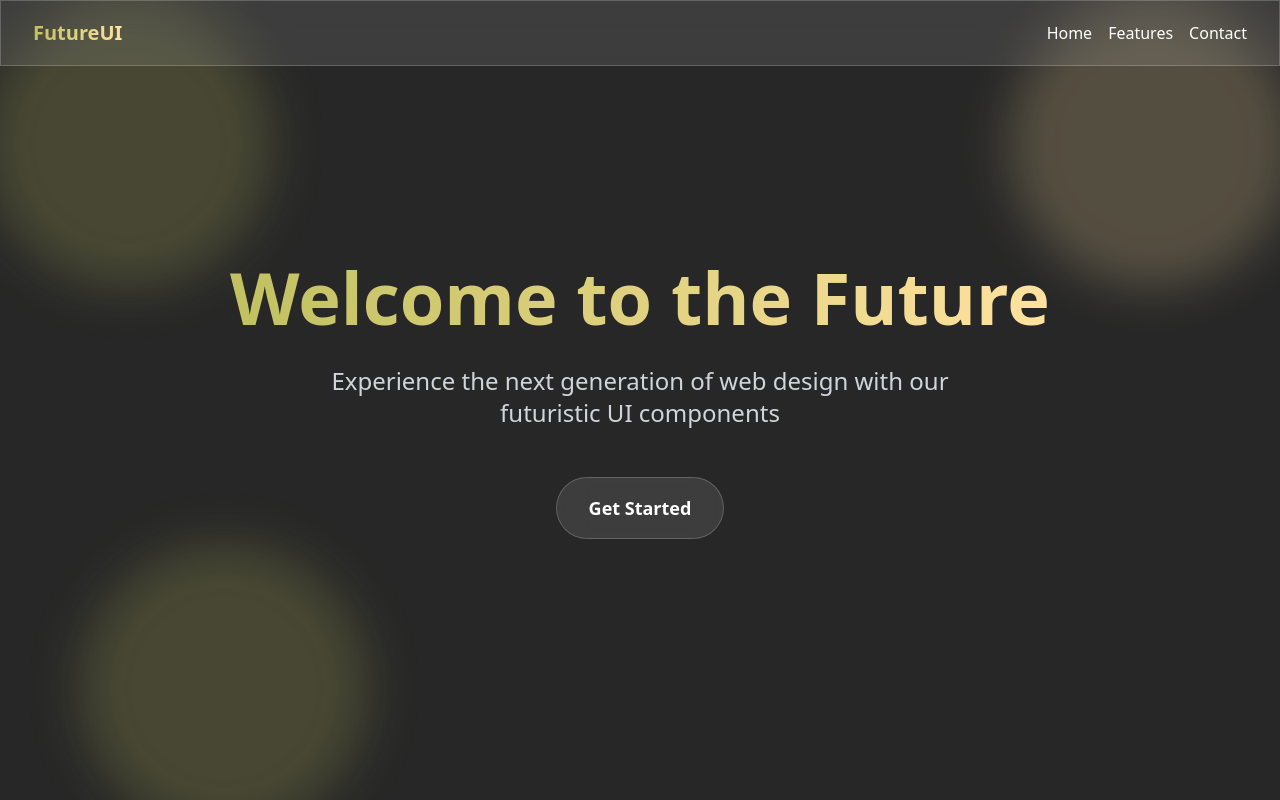
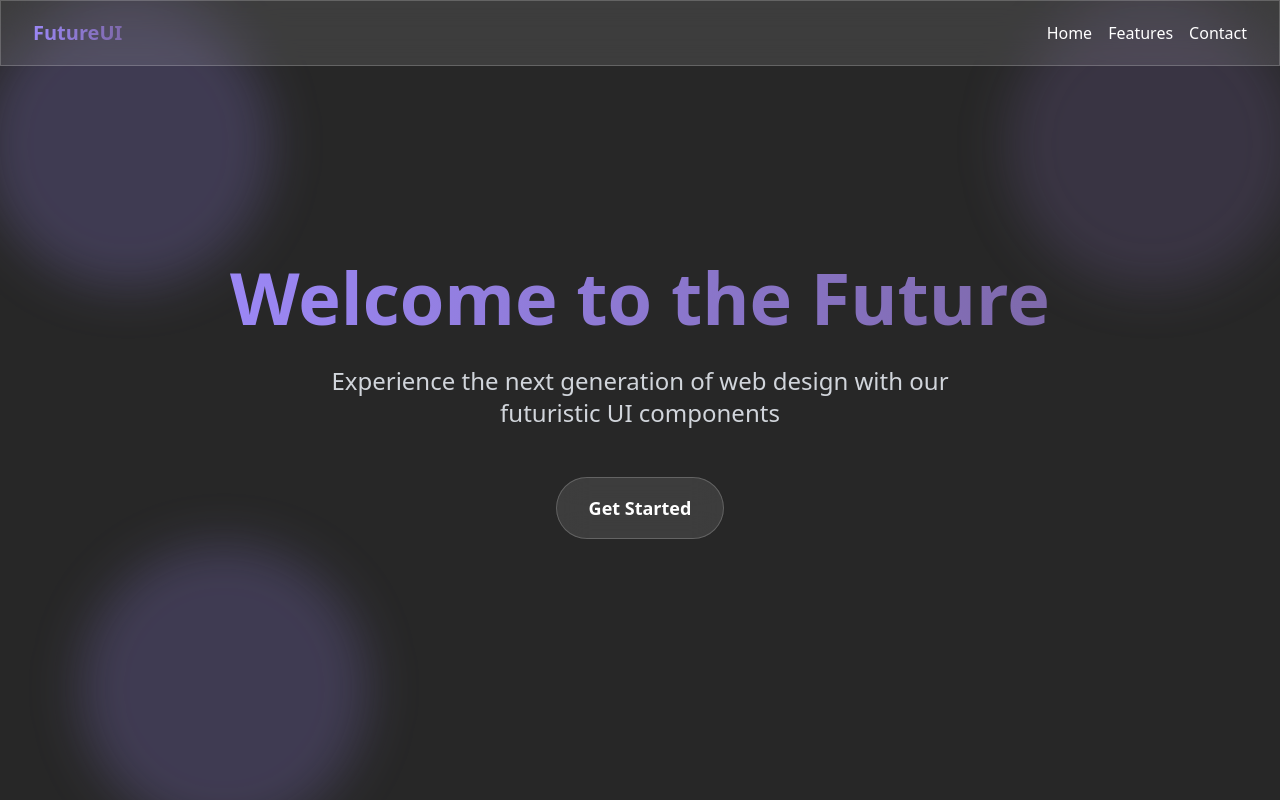
Before and after one commit to airoster/gradient-future-web, a React (Vite) app: page / in a window 1280 px wide. Shown: the top 800 px of the page. Built offline with nearby package versions, Linux system fonts and the light colour scheme.

Commit message:
Update color scheme to purple
Adjusted gradient colors and background to incorporate more purple tones, while maintaining the existing dark mode styles.
[skip gpt_engineer]

```diff
--- a/src/components/Features.tsx
+++ b/src/components/Features.tsx
@@ -30,7 +30,7 @@ const Features = () => {
           {features.map((feature, index) => (
             <div
               key={index}
-              className="glass p-8 rounded-2xl hover:bg-white/20 transition-all duration-300"
+              className="glass p-8 rounded-2xl hover:bg-purple-500/20 transition-all duration-300"
             >
               <div className="text-primary mb-4">{feature.icon}</div>
               <h3 className="text-xl font-semibold mb-4">{feature.title}</h3>
--- a/tailwind.config.ts
+++ b/tailwind.config.ts
@@ -25,11 +25,11 @@ export default {
         background: "#272727",
         foreground: "hsl(var(--foreground))",
         primary: {
-          DEFAULT: "#c1c161",
+          DEFAULT: "#9b87f5",
           foreground: "hsl(var(--primary-foreground))",
         },
         secondary: {
-          DEFAULT: "#FFE29F",
+          DEFAULT: "#7E69AB",
           foreground: "hsl(var(--secondary-foreground))",
         },
       },
```
